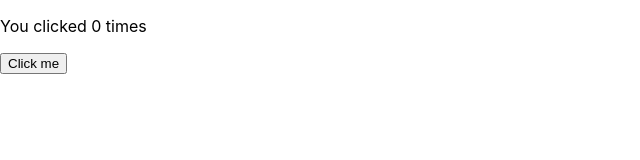
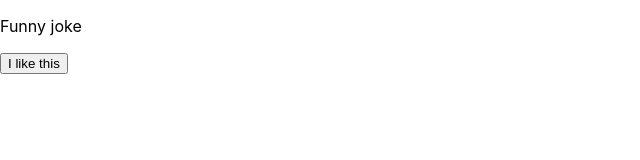
Before and after one commit to VictoryShoe/react-hooks-with-firebase, a React (Create React App) app: page / in a window 1280 px wide. Shown: the top 160 px of the page, without its empty margins (0-640 px from the left). Built offline with nearby package versions, Linux system fonts and the light colour scheme.

Commit message:
Change state hook example to liking messages

```diff
--- a/src/App.js
+++ b/src/App.js
@@ -1,15 +1,36 @@
 import React, { useState } from 'react';
 
 function App() {
-  // Declare a new state variable, which we'll call "count"
-  const [count, setCount] = useState(0);
+  const [message, setMessage] = useState('Funny joke');
+  const [likes, setLikes] = useState(0);
+  const [liked, setLiked] = useState(false);
+
+  function handleClick() {
+    setLikes(likes + 1);
+    setLiked(true);
+  }
+
+  const voteButton = (
+    <button onClick={handleClick}>
+      I like this
+    </button>
+  );
+
+  const likesResult = (
+    <div>
+      <p>
+        {likes} likes
+      </p>
+      <button onClick={() => setLiked(false)}>
+        Like again
+      </button>
+    </div>
+  );
 
   return (
     <div>
-      <p>You clicked {count} times</p>
-      <button onClick={() => setCount(count + 1)}>
-        Click me
-      </button>
+      <p>{message}</p>
+      {liked ? likesResult : voteButton }
     </div>
   );
 }
```
